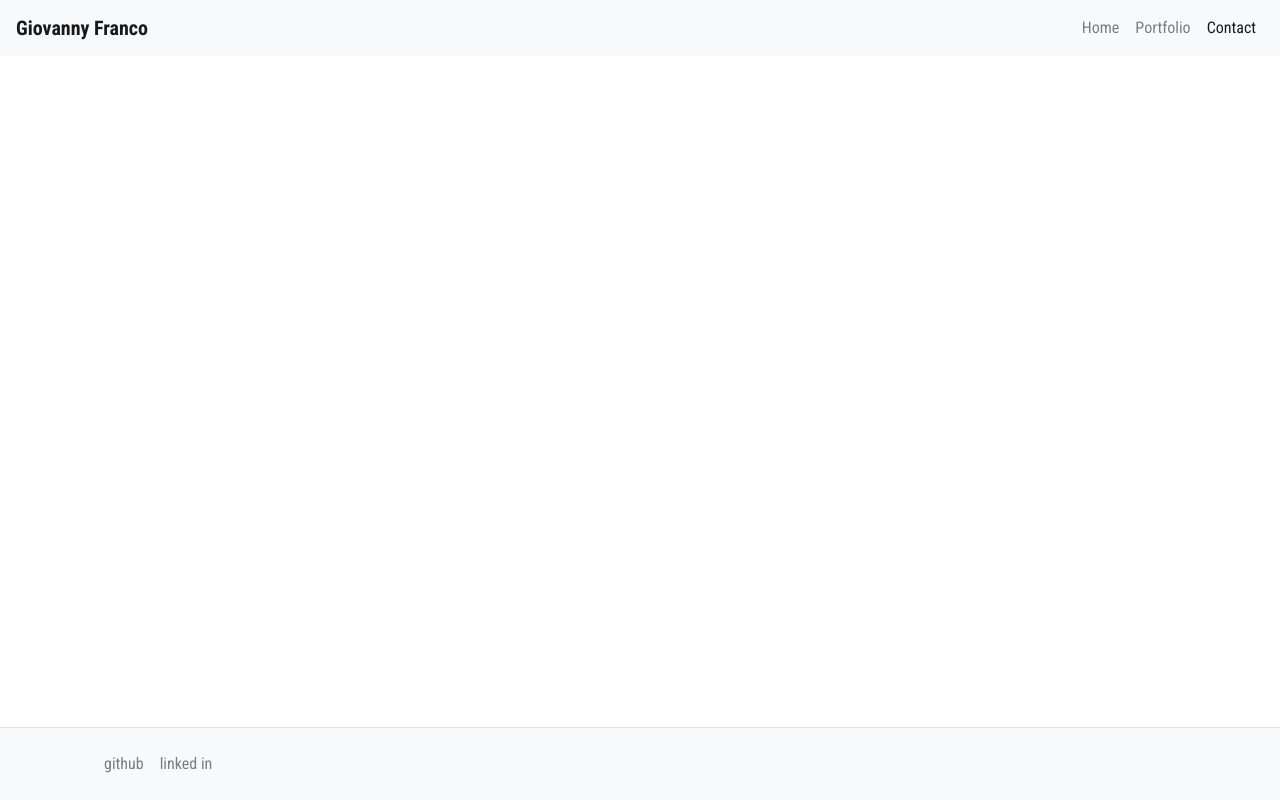
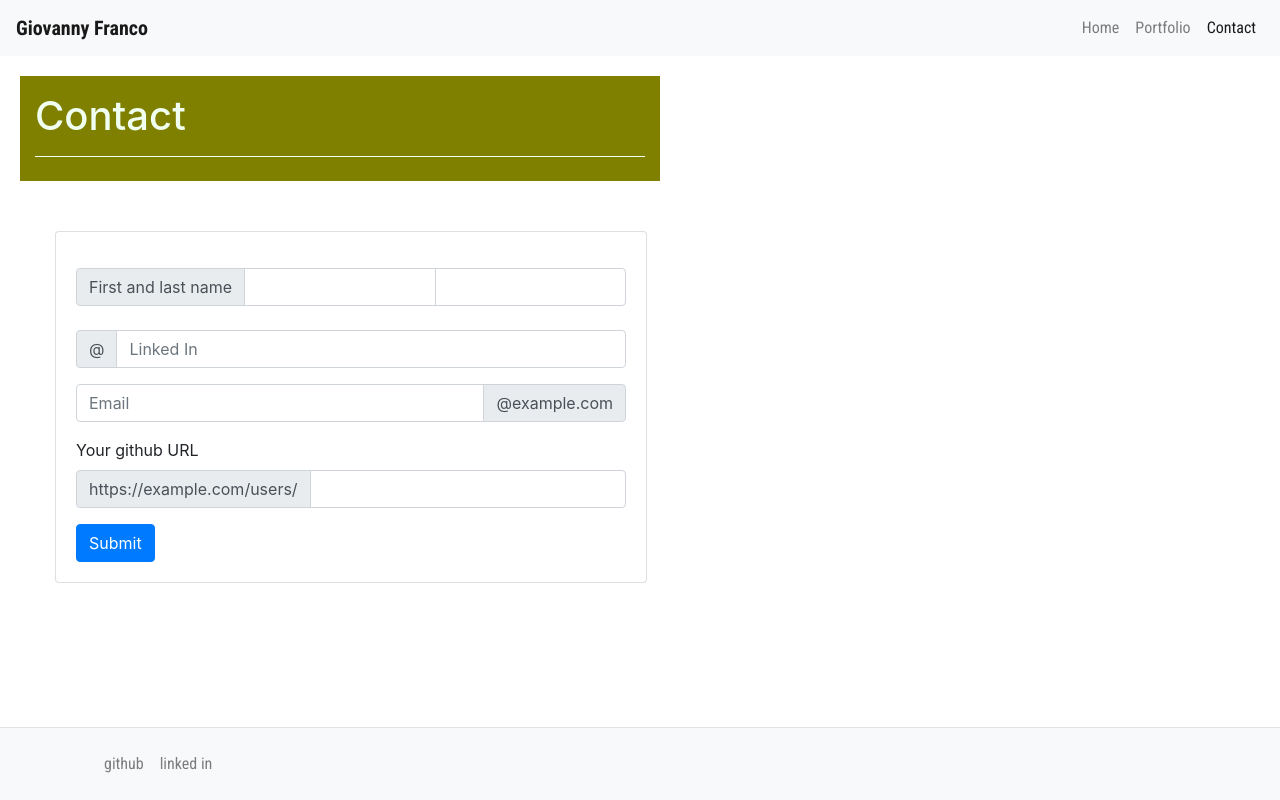
Before and after one commit to gfranco19/weekTwoHw, a plain HTML site: page contact.html in a window 1280 px wide. Drawn offline with nearby package versions, Linux system fonts and the light colour scheme.

Commit message:
added to contact page

```diff
--- a/contact.html
+++ b/contact.html
@@ -29,7 +29,58 @@
     </div>
   </nav>
 <body>
+<div class="container top">
+  <div class="row">
+      <div class="col-12">
+        <section id="contact">
+          <p><h1>Contact</h1></p>
 
+        </section>
+        <br>
+      </div>
+    </div>
+  </div>
+        <p id="contactInfo"></p>
+        <!--card-->
+        <div class="container">
+        <div class="row col-12">
+        <div class="card" style="width: 37rem;">
+          <div class="card-body">
+            <h5 class="card-title"></h5>
+            <p class="card-text"><div class="input-group">
+              <div class="input-group-prepend">
+                <span class="input-group-text" id="">First and last name</span>
+              </div>
+              <input type="text" class="form-control">
+              <input type="text" class="form-control">
+            </div>
+            <br>
+            <div class="input-group mb-3">
+              <div class="input-group-prepend">
+                <span class="input-group-text" id="basic-addon1">@</span>
+              </div>
+              <input type="text" class="form-control" placeholder="Linked In" aria-label="Username" aria-describedby="basic-addon1">
+            </div>
+            <div class="input-group mb-3">
+              <input type="text" class="form-control" placeholder="Email" aria-label="Recipient's username" aria-describedby="basic-addon2">
+              <div class="input-group-append">
+                <span class="input-group-text" id="basic-addon2">@example.com</span>
+              </div>
+            </div>
+
+            <label for="basic-url">Your github URL</label>
+            <div class="input-group mb-3">
+              <div class="input-group-prepend">
+                <span class="input-group-text" id="basic-addon3">https://example.com/users/</span>
+              </div>
+              <input type="text" class="form-control" id="basic-url" aria-describedby="basic-addon3">
+            </div></p>
+            <a href="#" class="btn btn-primary">Submit</a>
+
+        </div>
+      </div>
+  </div>
+</div>
 
 
 
--- a/css/style.css
+++ b/css/style.css
@@ -1,12 +1,4 @@
 /*all*/
-
-* {
-
-
-}
-
-
-/*index, home page*/
 body {
     min-height: 400px;
     margin-bottom: 100px;
@@ -20,14 +12,6 @@ body {
     margin-left: 20px;
     float: left;
     margin-bottom: 50px;
-
-
-}
-
-
-img{
-
-margin-right: 10px;
 
 
 }
@@ -46,6 +30,25 @@ p {
     font-weight: bold;
 }
 
+#footer{
+    background-color: #f8f9fa;
+    width: 100%;
+    position: fixed;
+    left: 0;
+    bottom: 0;
+    box-shadow: 0 -1px 0 rgb(226, 226, 226);
+}
+/*index, home page*/
+
+
+
+img{
+
+margin-right: 10px;
+
+
+}
+
 #aboutMe{
     color: honeydew;
     border-bottom-style:solid ;
@@ -56,15 +59,40 @@ p {
     margin-top: 10px;
 }
 
-#footer{
-    background-color: #f8f9fa;
-    width: 100%;
-    position: fixed;
-    left: 0;
-    bottom: 0;
-    box-shadow: 0 -1px 0 rgb(226, 226, 226);
+
+/* contact page*/
+
+#contact{
+    position: static;
+    color: honeydew;
+    border-bottom-style:solid ;
+    border-width: .5px;
 }
 
+.card {
+
+    margin-left: -30px;
+    overflow: hidden;
+    position: fixed;
+    width: 100%;
+    float: left;
+
+}
+
+
+
+
+
+
+/*portfolio page*//* contact page*/
+
+
+
+
+
+
+
+/*portfolio page*/
 
 
 @media screen and (max-width: 768px) {
@@ -78,13 +106,3 @@ p {
         margin-left: 0px;
 
     }
-
-/* contact page*/
-
-
-
-
-
-
-
-/*portfolio page*/
```
